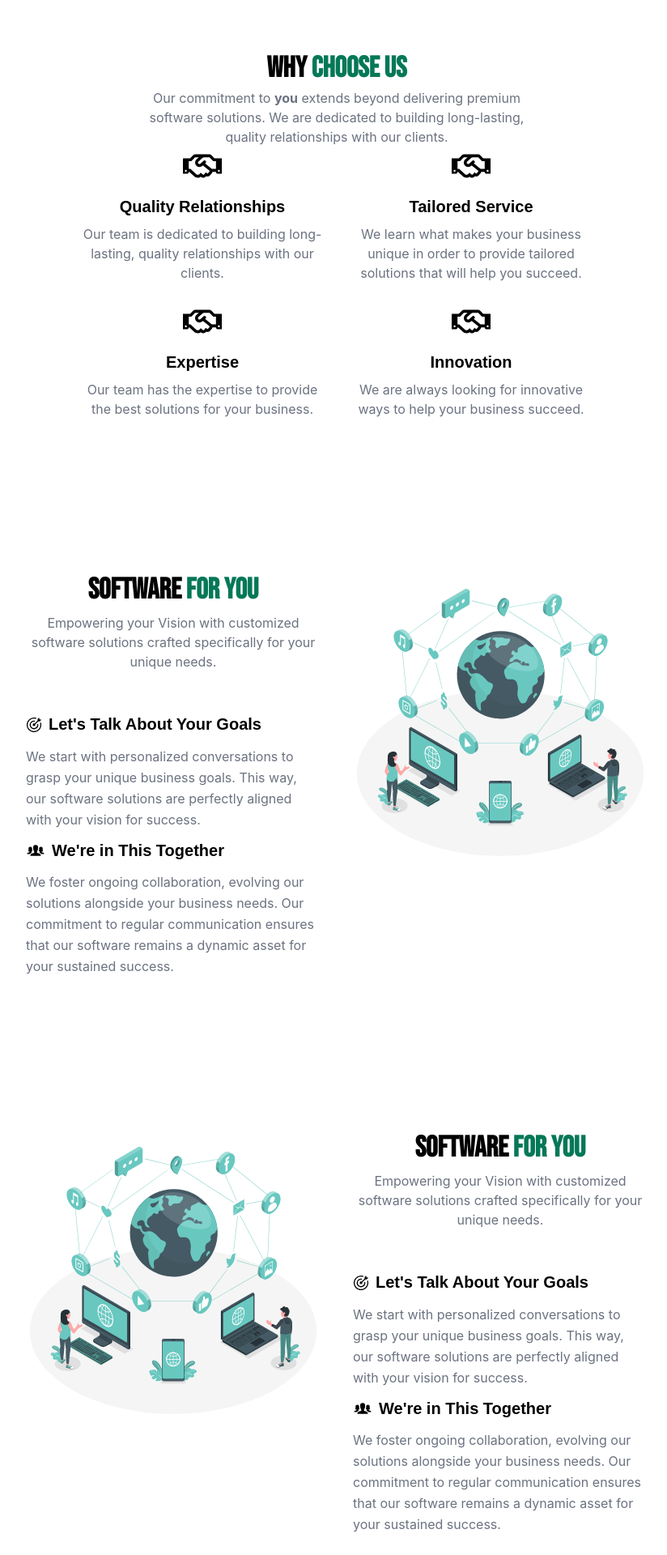
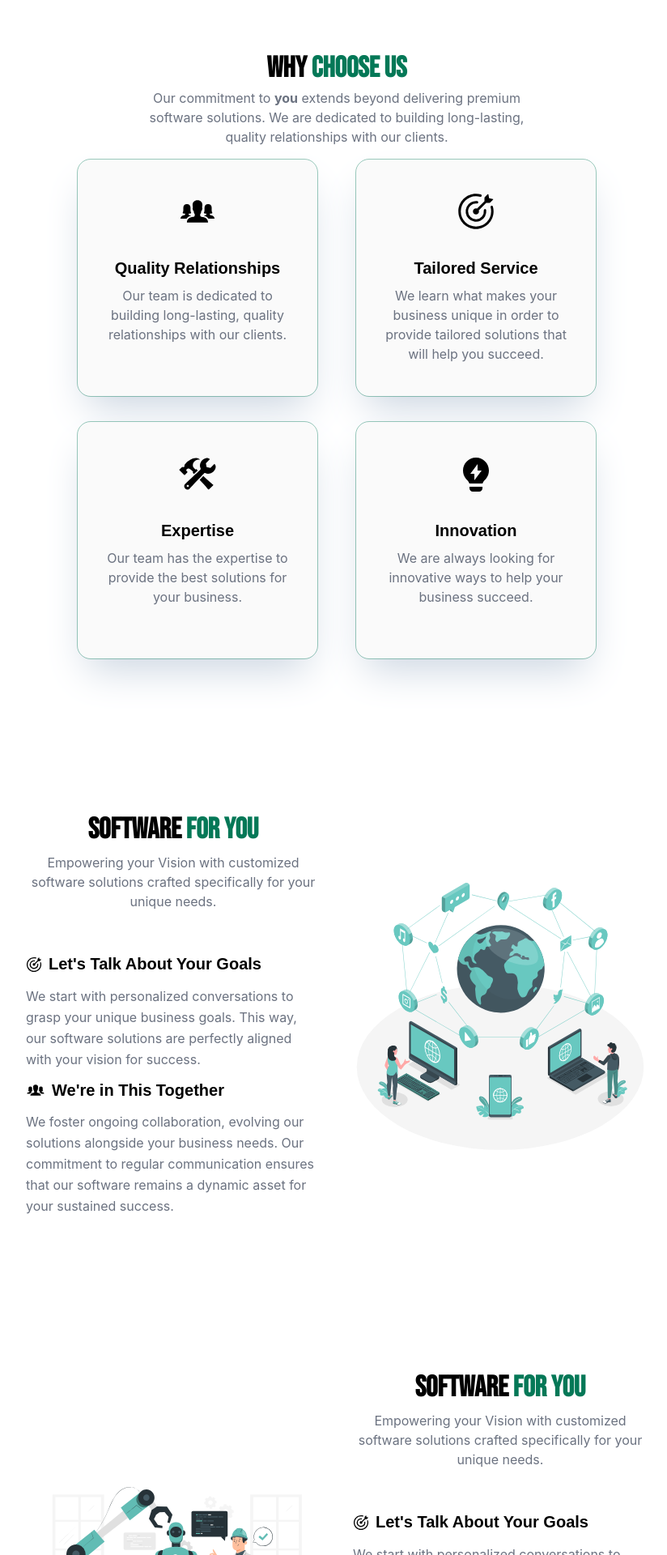
Before and after one commit to GeckoJump/geckojump, a React (Create React App) app in the folder frontend/: page / in a window 1280 px wide. Shown: the part 880-2800 px from the top of the page at 81% size, without its empty margins (224-1048 px from the left). Built offline with nearby package versions, Linux system fonts and the light colour scheme.

Commit message:
Break navbar. Fix styling on items section.

```diff
--- a/frontend/src/App.tsx
+++ b/frontend/src/App.tsx
@@ -7,6 +7,7 @@ import { Footer } from './components/Footer';
 import { TwoSidedLayout } from './components/TwoSidedLayout';
 import { SoftwareServicesSection } from './sections/SoftwareServicesSection';
 import TechIllustration1 from './svg/tech-illustration-1.svg'
+import TechIllustration2 from './svg/tech-illustration-2.svg'
 import { SectionDivider } from './components/SectionDivider';
 
 function App() {
@@ -15,14 +16,14 @@ function App() {
       <StickyNavbar />
       <HeroSection />
       <ServicesSection />
-      <SectionDivider className='pt-12 lg:pt-48' />
+      <SectionDivider className='pt-24 lg:pt-48' />
       <TwoSidedLayout>
         <SoftwareServicesSection />
         <img src={TechIllustration1} className="scale-75 lg:scale-100" alt='Tech Illustration 1' />
       </TwoSidedLayout>
-      <SectionDivider className='pt-12 lg:pt-48' />
-      <TwoSidedLayout>
-        <img src={TechIllustration1} className="scale-75 lg:scale-100" alt='Tech Illustration 1' />
+      <SectionDivider className='pt-23 lg:pt-48' />
+      <TwoSidedLayout additionalClasses='[&>*:first-child]:order-last md:[&>*:first-child]:order-first'>
+        <img src={TechIllustration2} className="scale-75 lg:scale-100" alt='Tech Illustration 1' />
         <SoftwareServicesSection />
       </TwoSidedLayout>
       <Footer />
--- a/frontend/src/components/StickyNavbar.tsx
+++ b/frontend/src/components/StickyNavbar.tsx
@@ -1,4 +1,4 @@
-import React from 'react'
+import React, { useState } from 'react'
 import logo from '../logo.png'
 
 const NavLinkClasses = "text-zinc-200 p-3 transition-all duration-300 ease-in-out hover:font-bold"
@@ -6,6 +6,7 @@ const NavLinkClasses = "text-zinc-200 p-3 transition-all duration-300 ease-in-ou
 // Stick the navbar to the top of the page, when the user scrolls
 // it should stick to the top of the page and become opaque
 export const StickyNavbar = () => {
+  const [isNavOpen, setIsNavOpen] = useState(false);
 
   return (
     <nav className="fixed flex justify-center w-full z-[999] bg-background bg-opacity-100 left-1/2 -translate-x-1/2 shadow-xl">
--- a/frontend/src/components/TwoSidedLayout.tsx
+++ b/frontend/src/components/TwoSidedLayout.tsx
@@ -3,8 +3,7 @@ import { useInView } from 'react-intersection-observer'
 
 export interface TwoSidedLayoutProps {
   children: [React.ReactNode, React.ReactNode],
-  additionalClasses?: string,
-  fadeInLeftAndRight?: boolean
+  additionalClasses?: string
 }
 
 export const TwoSidedLayout = ({ children, additionalClasses }: TwoSidedLayoutProps) => {
@@ -14,9 +13,11 @@ export const TwoSidedLayout = ({ children, additionalClasses }: TwoSidedLayoutPr
     triggerOnce: true
   })
 
+  console.log(additionalClasses)
+
   return (
-    <div ref={ref} className={`grid lg:grid-cols-2 md:grid-cols-1 lg:w-3/5 md:4/5 mx-auto gap-10 ${additionalClasses ?? ''}`}>
-      <div className={`transition-all duration-1000 ${inView ? 'opacity-100 translate-x-0' : 'opacity-0 -translate-x-4'}`}>
+    <div ref={ref} className={'grid items-center md:grid-cols-2 grid-cols-1 lg:w-3/5 md:4/5 mx-auto gap-10 ' + (additionalClasses ?? '') }>
+      <div className={`transition-all duration -1000 ${inView ? 'opacity-100 translate-x-0' : 'opacity-0 -translate-x-4'}`}>
         {children[0]}
       </div>
       <div className={`transition-all duration-1000 ${inView ? 'opacity-100 translate-x-0' : 'opacity-0 translate-x-4'}`}>
--- a/frontend/src/components/ValueItem.tsx
+++ b/frontend/src/components/ValueItem.tsx
@@ -8,8 +8,8 @@ interface ValueItemProps {
 
 export const ValueItem = ({ title, description, icon }: ValueItemProps) => {
   return (
-    <div className="flex flex-col align-baseline">
-      <div className="mx-auto mb-3">
+    <div className="flex flex-col col-span-1 h-70 outline-1 outline outline-emerald-700/40 bg-zinc-50 align-baseline p-8 pt-10 pb-10 shadow-2xl shadow-slate-300 hover:shadow-slate-400 transition-shadow rounded-2xl">
+      <div className="mx-auto mb-8">
         {icon}
       </div>
       <h3 className="text-xl font-sans font-bold pb-2 text-center">{title}</h3>
--- a/frontend/src/sections/HeroSection.tsx
+++ b/frontend/src/sections/HeroSection.tsx
@@ -37,7 +37,7 @@ export const HeroSection = () => {
                 speed={50}
                 />
             </h1>
-            <p className={`mx-auto mt-4 max-w-md sm:text-xl/relaxed transition-all duration-1000 ${typedOut ? 'opacity-100' : 'opacity-0'} ${typedOut ? '' : 'translate-y-4'}`}>
+            <p className={`mx-auto mt-4 max-w-md sm:text-xl/relaxed transition-all duration-1000 text-slate-200 ${typedOut ? 'opacity-100' : 'opacity-0'} ${typedOut ? '' : 'translate-y-4'}`}>
               We specialize in crafting custom software solutions by understanding your business needs.
             </p>
           </div>
--- a/frontend/src/sections/ValuesSection.tsx
+++ b/frontend/src/sections/ValuesSection.tsx
@@ -2,6 +2,10 @@ import React from 'react'
 import { FaRegHandshake } from "react-icons/fa";
 import { ValueItem } from '../components/ValueItem'
 import { useInView } from 'react-intersection-observer';
+import { GoGoal } from 'react-icons/go';
+import { IoIosPeople, IoIosConstruct } from 'react-icons/io';
+import { RiLightbulbFlashFill } from "react-icons/ri";
+
 
 export const ServicesSection = () => {
 
@@ -13,32 +17,32 @@ export const ServicesSection = () => {
   return (
     <div ref={ref}>
       <div className={`flex flex-col justify-center align-middle duration-1000 ${inView ? 'transition-all opacity-100 translate-y-0' : 'transition-none opacity-0 translate-y-8'}`}>
-        <div className='values-header text-center px-2'>
+        <div className='text-center px-2'>
           <h2 className='text-4xl font-bold font-BebasNeue'>WHY <span className='text-emerald-700'>CHOOSE US</span></h2>
-          <p className='text-gray-500 mt-1 lg:w-2/5 md:w-4/5 mx-auto'>
+          <p className='text-gray-500 mb-4 mt-1 lg:w-2/5 md:w-4/5 mx-auto'>
             Our commitment to <span className="font-bold">you</span> extends beyond delivering premium software solutions. We are dedicated to building long-lasting, quality relationships with our clients.
           </p>
         </div>
-        <div className='values grid md:grid-cols-2 sm:grid-cols-1 max-w-screen-sm mx-auto gap-6'>
+        <div className='grid md:grid-cols-2 sm:grid-cols-1 grid-rows-[1fr,1fr] items-stretch max-w-screen-sm mx-auto gap-8 gap-x-12'>
           <ValueItem
             title='Quality Relationships'
             description='Our team is dedicated to building long-lasting, quality relationships with our clients.'
-            icon={<FaRegHandshake className='text-5xl' />}
+            icon={<IoIosPeople className='text-5xl' />}
           />
           <ValueItem
             title='Tailored Service'
             description='We learn what makes your business unique in order to provide tailored solutions that will help you succeed.'
-            icon={<FaRegHandshake className='text-5xl' />}
+            icon={<GoGoal className='text-5xl' />}
           />
           <ValueItem
             title='Expertise'
             description='Our team has the expertise to provide the best solutions for your business.'
-            icon={<FaRegHandshake className='text-5xl' />}
+            icon={<IoIosConstruct className='text-5xl' />}
           />
           <ValueItem
             title='Innovation'
             description='We are always looking for innovative ways to help your business succeed.'
-            icon={<FaRegHandshake className='text-5xl' />}
+            icon={<RiLightbulbFlashFill className='text-5xl' />}
           />
 
 
```
Also changed, not shown: frontend/src/svg/tech-illustration-2.svg (added).
